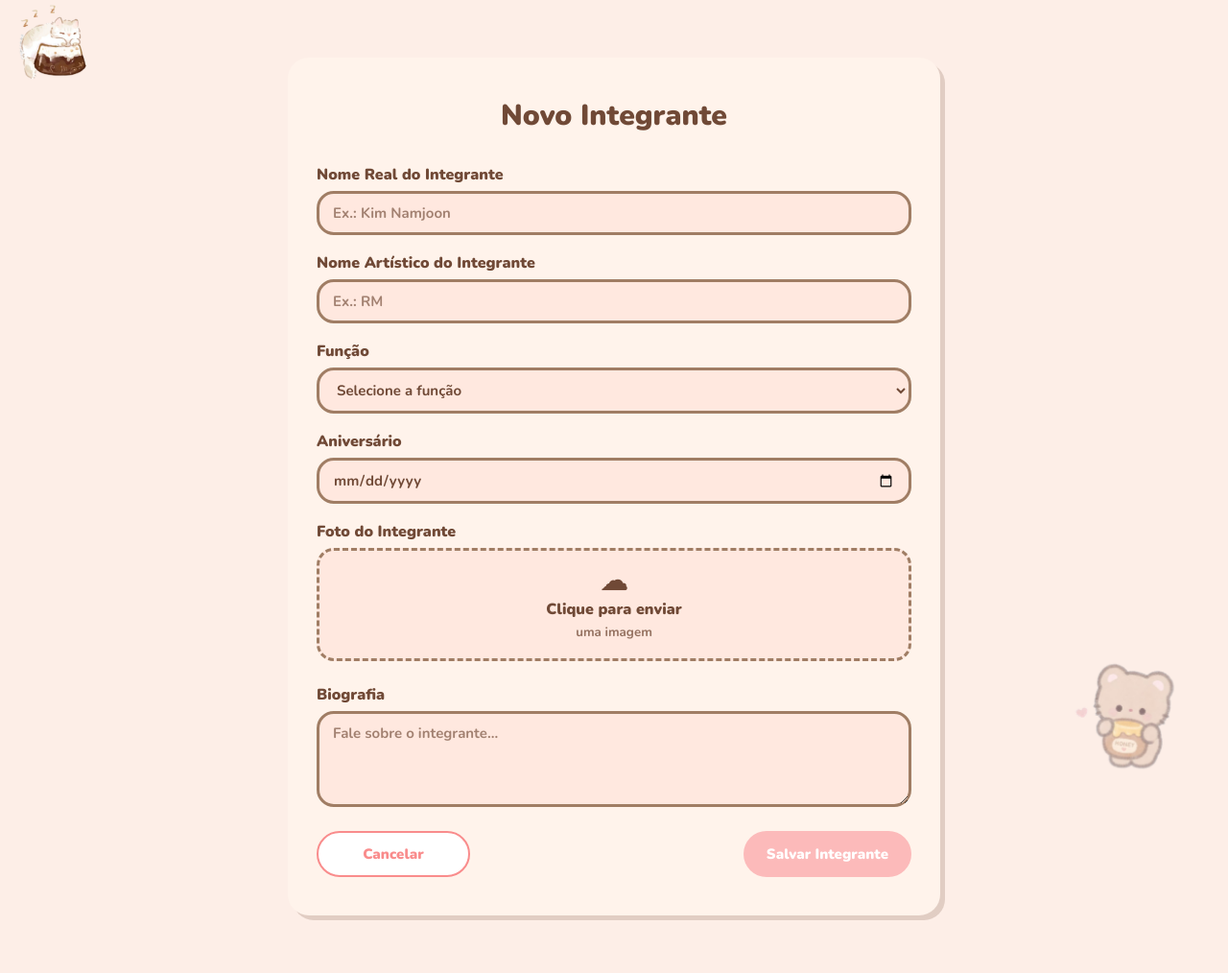
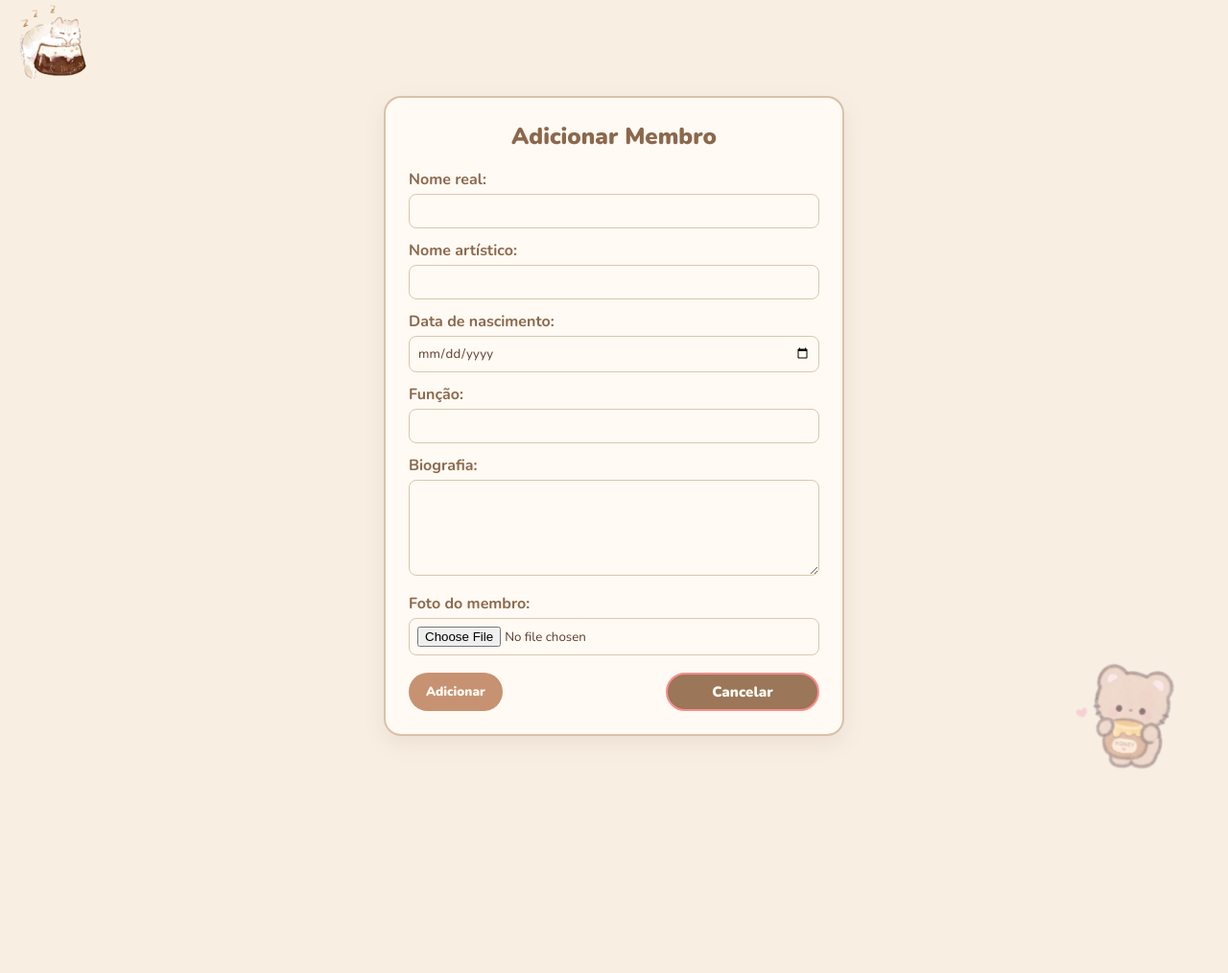
Before and after one commit to luiza635/projeto_crud, a PHP site: page /integrantes_crud/adicionar_membros.php?id_grupo=1 in a window 1280 px wide. Shown: the whole page at 96% size. After the commit the page ends 801 px from the top, so only its background shows below. Run offline with PHP 8.4, Linux system fonts and the light colour scheme; the visitor is signed in with stand-in values (Sample User, id 1); tables that the repository leaves empty or names only in its code hold one stand-in row (values such as "Sample post").

Commit message:
alterações

```diff
--- a/grupo.php
+++ b/grupo.php
@@ -68,7 +68,7 @@ $grupo = $stmt->fetch(PDO::FETCH_OBJ);
 
     <div class="members-panel-header">
         <h3 class="members-panel-title">
-            Membros <span>✿</span>
+            Membros
         </h3>
 
         <a
@@ -90,7 +90,7 @@ $grupo = $stmt->fetch(PDO::FETCH_OBJ);
             <?php foreach ($membros as $membro): ?>
 
                 <?php
-                    $fotoMembro = 'assets/img/login/gatinho.png';
+                        $fotoMembro = 'assets/img/taesan.jpg';
 
                     if (!empty($membro->foto)) {
                         $foto = $membro->foto;
--- a/integrantes_crud/adicionar_membros.php
+++ b/integrantes_crud/adicionar_membros.php
@@ -2,26 +2,45 @@
 include_once "../config/database.php";
 include_once "../includes/auth.php";
 
-$id_grupo = $_GET['id_grupo'] ?? null;
+$id_grupo = $_GET['id_grupo'] ?? $_POST['id_grupo'] ?? null;
 
 if (!$id_grupo) {
     header("Location: ../index.php");
     exit();
 }
 
-$erro = '';
+if ($_SERVER['REQUEST_METHOD'] === 'POST') {
+    $nome_real = $_POST['nome_real'];
+    $nome_artistico = $_POST['nome_artistico'];
+    $aniversario = $_POST['aniversario'];
+    $funcao = $_POST['funcao'];
+    $biografia = $_POST['biografia'];
 
-if ($_SERVER['REQUEST_METHOD'] === 'POST') {
-    $nome_real = trim($_POST['nome_real'] ?? '');
-    $nome_artistico = trim($_POST['nome_artistico'] ?? '');
-    $aniversario = trim($_POST['aniversario'] ?? '');
-    $funcao = trim($_POST['funcao'] ?? '');
-    $biografia = trim($_POST['biografia'] ?? '');
+    $foto = null;
 
-    if ($nome_real && $nome_artistico && $aniversario && $funcao && $biografia) {
+    if (isset($_FILES['foto']) && $_FILES['foto']['error'] === UPLOAD_ERR_OK) {
+        $pastaUpload = "../uploads/membros/";
+
+        if (!is_dir($pastaUpload)) {
+            mkdir($pastaUpload, 0777, true);
+        }
+
+        $extensao = strtolower(pathinfo($_FILES['foto']['name'], PATHINFO_EXTENSION));
+        $extensoesPermitidas = ['jpg', 'jpeg', 'png', 'webp'];
+
+        if (in_array($extensao, $extensoesPermitidas)) {
+            $nomeArquivo = uniqid("membro_", true) . "." . $extensao;
+            $caminhoCompleto = $pastaUpload . $nomeArquivo;
+
+            if (move_uploaded_file($_FILES['foto']['tmp_name'], $caminhoCompleto)) {
+                $foto = "uploads/membros/" . $nomeArquivo;
+            }
+        }
+    }
+
     $sql = "INSERT INTO integrantes
-                (nome_real, nome_artistico, aniversario, funcao, biografia, grupo_id)
-                VALUES (?, ?, ?, ?, ?, ?)";
+            (nome_real, nome_artistico, aniversario, funcao, biografia, foto, grupo_id)
+            VALUES (?, ?, ?, ?, ?, ?, ?)";
 
     $stmt = $pdo->prepare($sql);
     $stmt->execute([
@@ -30,14 +49,12 @@ if ($_SERVER['REQUEST_METHOD'] === 'POST') {
         $aniversario,
         $funcao,
         $biografia,
+        $foto,
         $id_grupo
     ]);
 
-        header("Location: ../index.php");
+    header("Location: ../grupo.php?id_grupo=" . $id_grupo);
     exit();
-    } else {
-        $erro = "Preencha todos os campos obrigatórios.";
-    }
 }
 ?>
 
@@ -49,105 +66,117 @@ if ($_SERVER['REQUEST_METHOD'] === 'POST') {
     <title>Novo Integrante</title>
     <link rel="stylesheet" href="../assets/css/pg_criar.css?v=5">
 </head>
-
 <body class="form-page">
 
 <div class="form-container">
-    <h1 class="form-title">Novo Integrante</h1>
+    <h1 class="form-title">Adicionar Membro</h1>
 
-    <?php if (!empty($erro)): ?>
-        <div class="form-error"><?= htmlspecialchars($erro) ?></div>
-    <?php endif; ?>
+    <form action="adicionar_membros.php?id_grupo=<?= htmlspecialchars($id_grupo) ?>" method="POST" enctype="multipart/form-data" class="grupo-form">
+        <input type="hidden" name="id_grupo" value="<?= htmlspecialchars($id_grupo) ?>">
 
-    <form
-        action="adicionar_membros.php?id_grupo=<?= htmlspecialchars($id_grupo) ?>"
-        method="POST"
-        enctype="multipart/form-data"
-        class="grupo-form"
-    >
+        <label for="nome_real">Nome real:</label>
+        <input type="text" id="nome_real" name="nome_real" required>
 
-        <div class="form-group">
-            <label for="nome_real">Nome Real do Integrante</label>
-            <input
-                type="text"
-                id="nome_real"
-                name="nome_real"
-                placeholder="Ex.: Kim Namjoon"
-                required
-            >
+        <label for="nome_artistico">Nome artístico:</label>
+        <input type="text" id="nome_artistico" name="nome_artistico" required>
+
+        <label for="aniversario">Data de nascimento:</label>
+        <input type="date" id="aniversario" name="aniversario" required>
+
+        <label for="funcao">Função:</label>
+        <input type="text" id="funcao" name="funcao" required>
+
+        <label for="biografia">Biografia:</label>
+        <textarea id="biografia" name="biografia" rows="4"></textarea>
+
+        <label for="foto">Foto do membro:</label>
+        <input type="file" id="foto" name="foto" accept=".jpg,.jpeg,.png,.webp">
+
+        <div class="form-buttons">
+            <button type="submit" class="btn-submit">Adicionar</button>
+            <a href="../grupo.php?id_grupo=<?= htmlspecialchars($id_grupo) ?>" class="btn-cancelar">Cancelar</a>
         </div>
-
-        <div class="form-group">
-            <label for="nome_artistico">Nome Artístico do Integrante</label>
-            <input
-                type="text"
-                id="nome_artistico"
-                name="nome_artistico"
-                placeholder="Ex.: RM"
-                required
-            >
-        </div>
-
-        <div class="form-group">
-            <label for="funcao">Função</label>
-            <select id="funcao" name="funcao" required>
-                <option value="" disabled selected>Selecione a função</option>
-                <option value="Vocalista">Vocalista</option>
-                <option value="Dançarino">Dançarino</option>
-                <option value="Compositor">Compositor</option>
-                <option value="Rapper">Rapper</option>
-                <option value="Líder">Líder</option>
-            </select>
-        </div>
-
-        <div class="form-group">
-            <label for="aniversario">Aniversário</label>
-            <input
-                type="date"
-                id="aniversario"
-                name="aniversario"
-                required
-            >
-        </div>
-
-        <div class="form-group">
-            <label for="foto">Foto do Integrante</label>
-
-            <label for="foto" class="upload-box">
-                <span class="upload-icon">☁</span>
-                <strong>Clique para enviar</strong>
-                <small>uma imagem</small>
-            </label>
-
-            <input
-                type="file"
-                id="foto"
-                name="foto"
-                accept="image/*"
-                class="input-file"
-            >
-        </div>
-
-        <div class="form-group descricao-group">
-            <label for="biografia">Biografia</label>
-            <textarea
-                id="biografia"
-                name="biografia"
-                placeholder="Fale sobre o integrante..."
-                required
-            ></textarea>
-        </div>
-
-        <div class="form-actions">
-            <a href="../index.php" class="btn-cancel">Cancelar</a>
-
-            <button type="submit" class="btn-save">
-                Salvar Integrante
-            </button>
-        </div>
-
     </form>
 </div>
 
+<style>
+body.form-page {
+    background: #f8efe2;
+    font-family: Arial, sans-serif;
+}
+
+.form-container {
+    max-width: 480px;
+    margin: 40px auto;
+    padding: 24px;
+    background: #fffaf3;
+    border-radius: 18px;
+    border: 2px solid #d9c2aa;
+    box-shadow: 0 8px 22px rgba(126, 92, 66, 0.10);
+}
+
+.form-title {
+    margin-bottom: 18px;
+    color: #8b684d;
+    font-size: 24px;
+    font-weight: 900;
+}
+
+.grupo-form label {
+    display: block;
+    margin-top: 12px;
+    margin-bottom: 4px;
+    font-weight: 700;
+    color: #8b684d;
+}
+
+.grupo-form input,
+.grupo-form textarea {
+    width: 100%;
+    padding: 8px;
+    border-radius: 8px;
+    border: 1px solid #dcc6b0;
+    background: #fffaf3;
+    color: #5b3d2f;
+}
+
+.form-buttons {
+    margin-top: 18px;
+    display: flex;
+    justify-content: space-between;
+    gap: 12px;
+}
+
+.btn-submit {
+    padding: 8px 18px;
+    border-radius: 999px;
+    border: none;
+    background: #c69272;
+    color: #fffaf3;
+    font-weight: 900;
+    cursor: pointer;
+}
+
+.btn-submit:hover {
+    background: #b07d5a;
+}
+
+.btn-cancelar {
+    display: inline-flex;
+    align-items: center;
+    justify-content: center;
+    padding: 8px 18px;
+    border-radius: 999px;
+    background: #9b7659;
+    color: #fffaf3;
+    font-weight: 900;
+    text-decoration: none;
+}
+
+.btn-cancelar:hover {
+    background: #87614c;
+}
+</style>
+
 </body>
 </html>
```
Also changed, not shown: assets/img/taesan.jpg (renamed from assets/img/teasan.jpg). Lines whose indentation alone changed are shown as unchanged.
